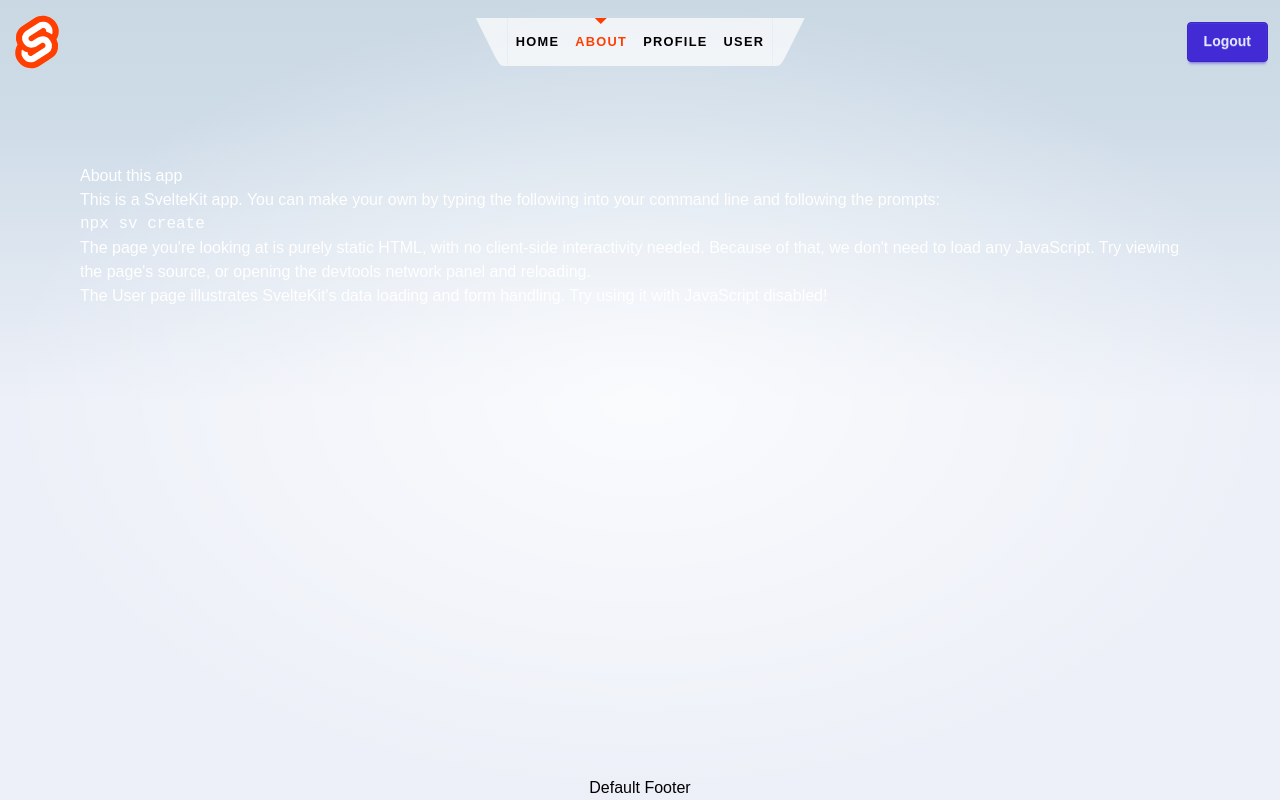
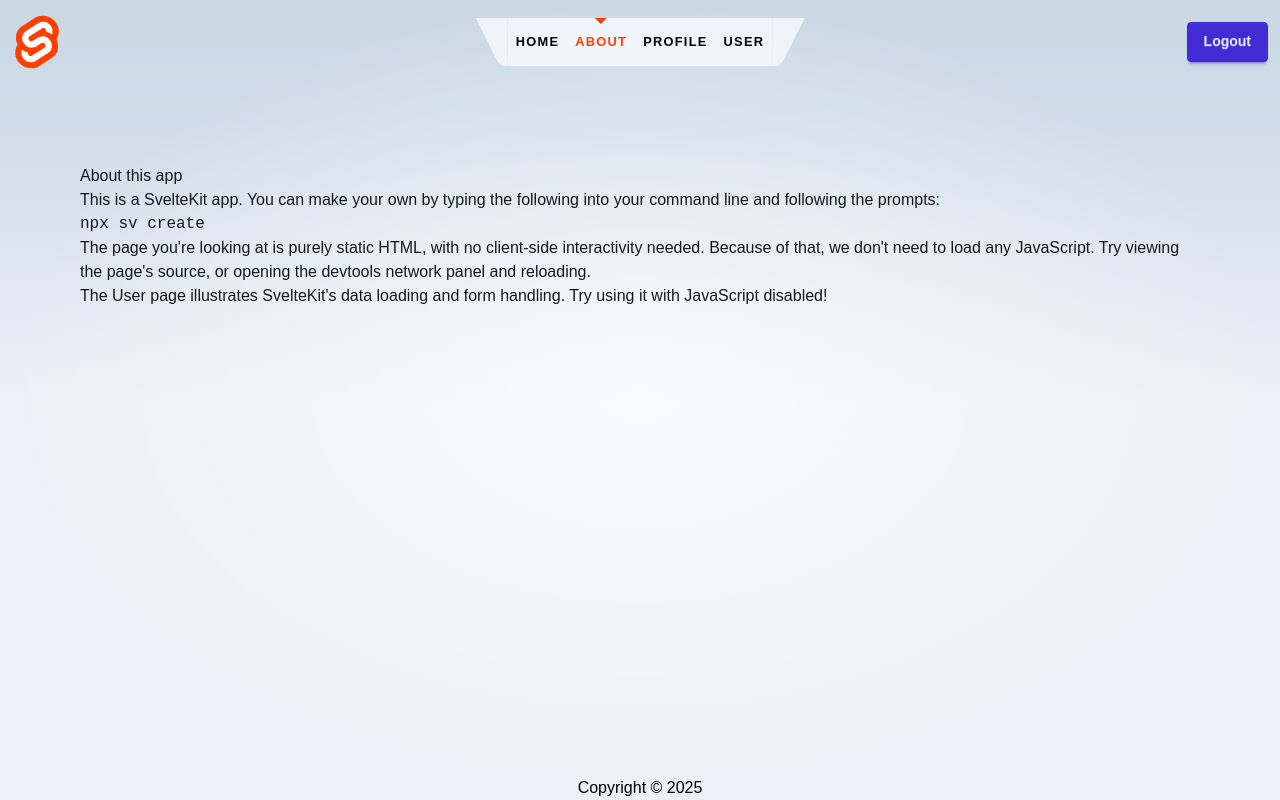
Before and after one commit to hitek-hoado-dev/Init-Svelte-Kit, a SvelteKit app: page /about in a window 1280 px wide. Built offline with nearby package versions, Linux system fonts and the light colour scheme; no server answers.

Commit message:
FIX: fix color base-100

```diff
--- a/src/routes/(private)/+layout.svelte
+++ b/src/routes/(private)/+layout.svelte
@@ -5,6 +5,8 @@
 	import { get } from 'svelte/store';
 
 	export let data: { user: User };
+
+	let year = new Date().getFullYear();
 
 	// Set user store chỉ khi F5 store là null
 	$: if (get(userStore) === null && data.user) {
@@ -20,7 +22,7 @@
 
 	<footer>
 		<p class="text-center text-black">
-			Default Footer
+			Copyright © {year}
 		</p>
 	</footer>
 </div>
--- a/src/routes/(private)/+page.svelte
+++ b/src/routes/(private)/+page.svelte
@@ -11,7 +11,7 @@
 </svelte:head>
 
 <section>
-	<h1 class="text-base-100">
+	<h1 class="text-zinc-900">
 		<span class="welcome">
 			<picture>
 				<source srcset={welcome} type="image/webp" />
@@ -21,7 +21,7 @@
 
 	</h1>
 
-	<h2 class="text-base-100">
+	<h2 class="text-zinc-900">
 		try editing <strong>src/routes/+page.svelte</strong>
 	</h2>
 
--- a/src/routes/(private)/about/+page.svelte
+++ b/src/routes/(private)/about/+page.svelte
@@ -7,11 +7,11 @@
 	<meta name="description" content="About this app" />
 </svelte:head>
 
-<div class="text-base-100 flex-1 p-20">
+<div class="text-zinc-900 flex-1 p-20">
 	<h1>About this app</h1>
 
 	<p>
-		This is a <a href="https://svelte.dev/docs/kit">SvelteKit</a> app. You can make your own by typing
+		This is a <a href={APP_ROUTES.HOME}>SvelteKit</a> app. You can make your own by typing
 		the following into your command line and following the prompts:
 	</p>
 
--- a/src/routes/+layout.server.ts
+++ b/src/routes/+layout.server.ts
@@ -10,7 +10,12 @@ export const load: LayoutServerLoad = async ({ cookies, url }) => {
   console.log(token);
   const path  = url.pathname;
   console.log(path);
-  const publicRoutes = [APP_ROUTES.LOGIN, APP_ROUTES.SIGNUP, APP_ROUTES.ABOUT];
+  const publicRoutes = [APP_ROUTES.LOGIN, APP_ROUTES.SIGNUP];
+  const staticRoutes = [APP_ROUTES.ABOUT];
+
+  if (staticRoutes.includes(path as APP_ROUTES)) {
+    return { token };
+  }
 
   if (!token && !publicRoutes.includes(path as APP_ROUTES)) {
     console.log('redirect to login')
```
